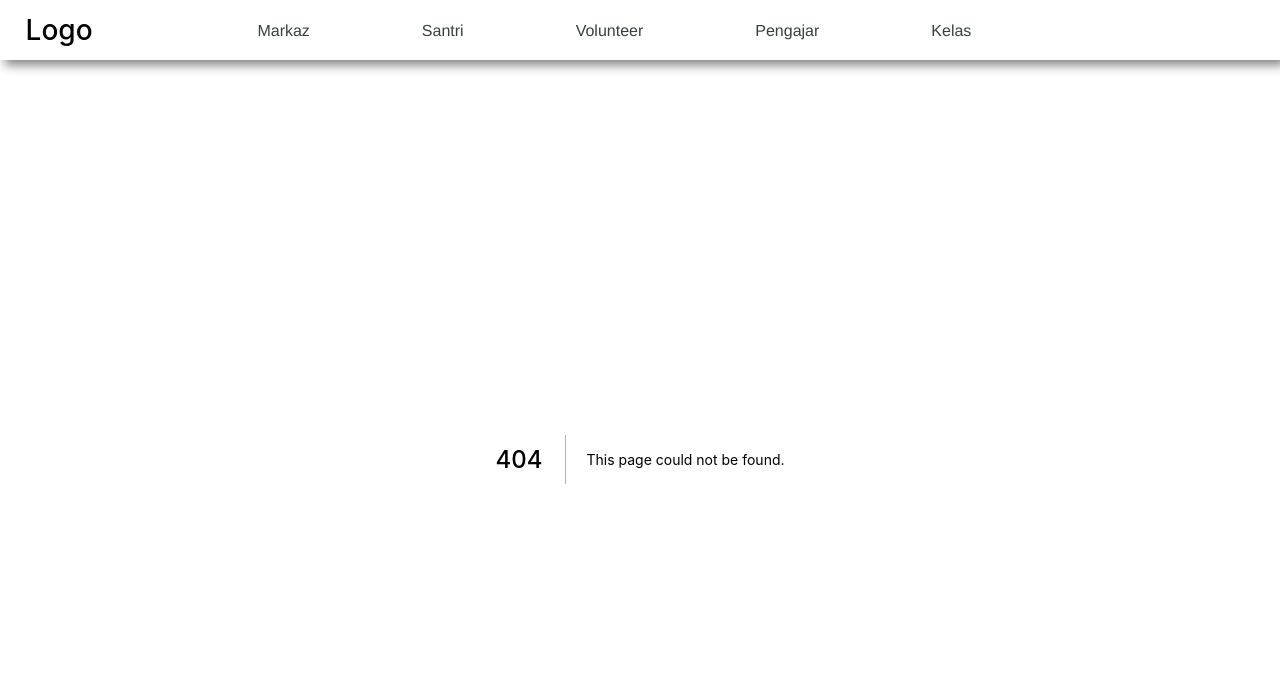
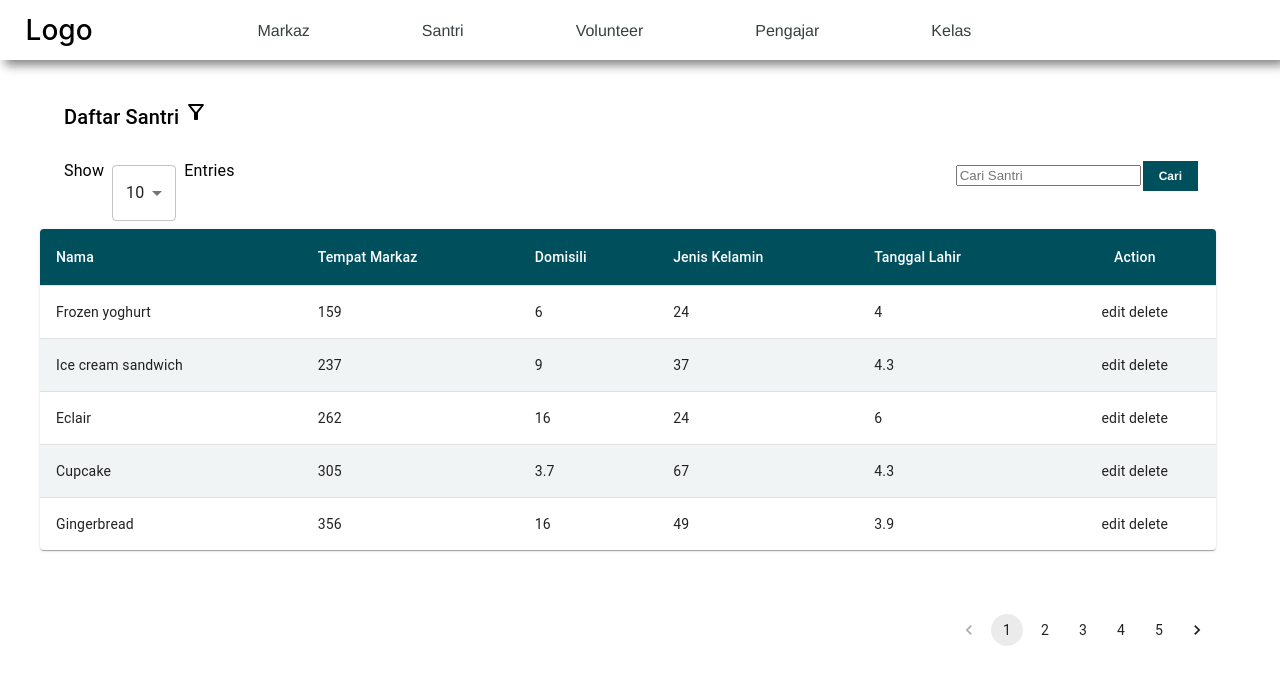
Before and after one commit to hazlazuardi/markaz-pillar-fe, a Next.js app: page /data-santri_table in a window 1280 px wide. Before the commit this address had no page. Shown: the top 684 px of the page. Built offline with nearby package versions, Linux system fonts and the light colour scheme.

Commit message:
feat: created table data for admin data santri - component

```diff
--- a/component/modules/Card.js
+++ b/component/modules/Card.js
@@ -7,7 +7,7 @@ import Paper from '@mui/material/Paper';
 import styles from '../../styles/Home.module.css';
 
 export default function Card(props) {
-    const {image, santri_name, desc} = props
+    const {image, santri_name, desc, intr_1, intr_2} = props
 
     return (
         <Grid item>
@@ -39,8 +39,8 @@ export default function Card(props) {
                         </Typography>
                     </Grid>
                     <Grid item xs={12} sx={{ display:"flex", justifyContent:"space-around" }}>
-                        <Button variant="contained">Donasi</Button>
-                        <Button variant="outlined">Lihat Detail</Button>
+                        <Button variant="contained">{intr_1}</Button>
+                        <Button variant="outlined">{intr_2}</Button>
                     </Grid>
                 </Grid>
             </Paper>
--- /dev/null
+++ b/component/modules/TableData.js
@@ -0,0 +1,77 @@
+import * as React from 'react';
+import { styled } from '@mui/material/styles';
+import Table from '@mui/material/Table';
+import TableBody from '@mui/material/TableBody';
+import TableCell, { tableCellClasses } from '@mui/material/TableCell';
+import TableContainer from '@mui/material/TableContainer';
+import TableHead from '@mui/material/TableHead';
+import TableRow from '@mui/material/TableRow';
+import Paper from '@mui/material/Paper';
+
+const StyledTableCell = styled(TableCell)(({ theme }) => ({
+  [`&.${tableCellClasses.head}`]: {
+    backgroundColor: '#004f5d',
+    color: theme.palette.common.white,
+  },
+  [`&.${tableCellClasses.body}`]: {
+    fontSize: 14,
+  },
+}));
+
+const StyledTableRow = styled(TableRow)(({ theme }) => ({
+  '&:nth-of-type(odd)': {
+    backgroundColor: theme.palette.action.white,
+  },
+  '&:nth-of-type(even)': {
+    backgroundColor: 'rgba(0,79,93,0.06)',
+  },
+  // hide last border
+  '&:last-child td, &:last-child th': {
+    border: 0,
+  },
+}));
+
+function createData(name, calories, fat, carbs, protein, action) {
+  return { name, calories, fat, carbs, protein, action};
+}
+
+const action = 'edit'+' delete';
+
+const rows = [
+  createData('Frozen yoghurt', 159, 6.0, 24, 4.0, action),
+  createData('Ice cream sandwich', 237, 9.0, 37, 4.3, action),
+  createData('Eclair', 262, 16.0, 24, 6.0, action),
+  createData('Cupcake', 305, 3.7, 67, 4.3, action),
+  createData('Gingerbread', 356, 16.0, 49, 3.9, action),
+];
+
+export default function CustomizedTables() {
+  return (
+    <TableContainer component={Paper}>
+      <Table sx={{ minWidth: 700 }} aria-label="customized table">
+        <TableHead>
+          <TableRow>
+            <StyledTableCell align="left">Nama</StyledTableCell>
+            <StyledTableCell align="left">Tempat Markaz</StyledTableCell>
+            <StyledTableCell align="left">Domisili</StyledTableCell>
+            <StyledTableCell align="left">Jenis Kelamin</StyledTableCell>
+            <StyledTableCell align="left">Tanggal Lahir</StyledTableCell>
+            <StyledTableCell align="center">Action</StyledTableCell>
+          </TableRow>
+        </TableHead>
+        <TableBody>
+          {rows.map((row) => (
+            <StyledTableRow key={row.name}>
+              <StyledTableCell component="th" scope="row">{row.name}</StyledTableCell>
+              <StyledTableCell align="left">{row.calories}</StyledTableCell>
+              <StyledTableCell align="left">{row.fat}</StyledTableCell>
+              <StyledTableCell align="left">{row.carbs}</StyledTableCell>
+              <StyledTableCell align="left">{row.protein}</StyledTableCell>
+              <StyledTableCell align="center">{row.action}</StyledTableCell>
+            </StyledTableRow>
+          ))}
+        </TableBody>
+      </Table>
+    </TableContainer>
+  );
+}
--- a/component/searchbar.js
+++ b/component/searchbar.js
@@ -1,6 +1,11 @@
 import layout from '../styles/Home.module.css'
 
-export default function Searchbar() {
+
+
+export default function Searchbar(props) {
+
+    const {searchName} = props;
+
     return (
         <>
             <form action="/" method="get">
@@ -10,7 +15,7 @@ export default function Searchbar() {
                 <input
                     type="text"
                     id="header-search"
-                    placeholder="Cari pengguna"
+                    placeholder={searchName}
                     name="s"
                     className="search"
                 />
--- a/component/templates/show_all/ShowAll.js
+++ b/component/templates/show_all/ShowAll.js
@@ -12,7 +12,9 @@ import FilterAltOutlinedIcon from '@mui/icons-material/FilterAltOutlined';
 
 import { useState } from 'react';
 
-export default function ShowAll({children}) {
+export default function ShowAll(props) {
+
+    const {children, searchBarName} = props;
 
     const handleChange = ({ target }) => {
         const { name, value } = target;
@@ -60,7 +62,7 @@ export default function ShowAll({children}) {
                 </Typography>
                 </Grid>
                 <Grid item lg={6} sm={12} className={styles.flexEnd} pr={2}>
-                    <SearchBar></SearchBar>
+                    <SearchBar searchName = {searchBarName}></SearchBar>
                 </Grid>
                 {children}
                 <Grid item xs={12} mt={5} className={styles.flexEnd}>
--- /dev/null
+++ b/pages/data-santri_table.js
@@ -0,0 +1,16 @@
+import React from 'react'
+import ShowAllTemplate from '../component/templates/show_all/ShowAll'
+// import Layout from "../../component/layout"
+import Card from '../component/modules/Card';
+import { useState } from 'react';
+import TableData from '../component/modules/TableData'
+
+export default function admin_data_santri_all() {
+    return (
+        // <Layout>
+            <ShowAllTemplate searchBarName="Cari Santri">
+                <TableData />
+            </ShowAllTemplate>
+        // </Layout>
+    )
+}
--- a/styles/Activity.module.css
+++ b/styles/Activity.module.css
@@ -127,6 +127,7 @@
 
   .buttons{
     color: #004F5D;
+    background-color: white;
   }
 
   .buttons:hover{
```
Also changed, not shown: pages/data-santri.js (added, +23 -0 lines), pages/santri/index.jsx (+4 -4 lines).
